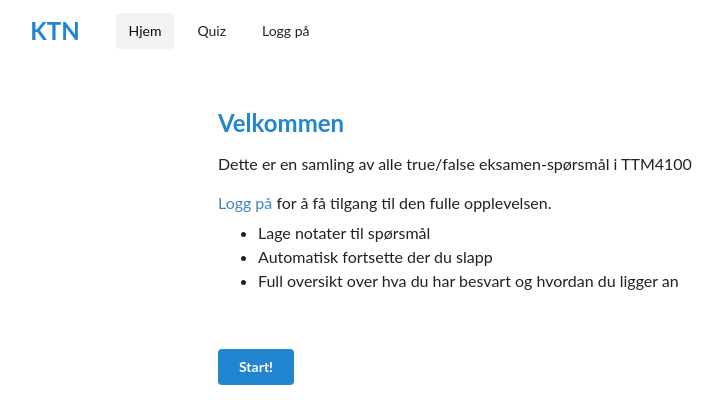
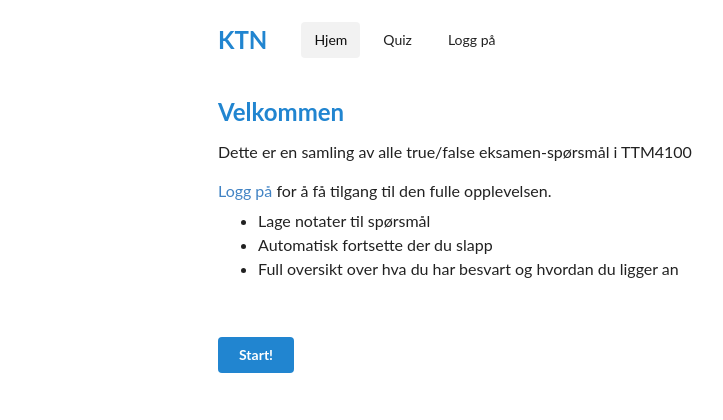
Before and after one commit to tenstad/ktn, a Django app: page / in a window 1280 px wide. Shown: the top 420 px of the page, without its empty margins (72-795 px from the left). Run offline with Django 3.2, Linux system fonts and the light colour scheme.

Commit message:
Improve styling

```diff
--- a/ktn/static/ktn/css/header.css
+++ b/ktn/static/ktn/css/header.css
@@ -1,3 +1,16 @@
-.menu {
-    margin-bottom: 50px !important;
+#header {
+    margin-bottom: 40px !important;
+    padding-top: 20px;
 }
+
+.menucontainer {
+    display: inline-block;
+    vertical-align: middle;
+}
+
+#header .logo {
+    display: inline-block;
+    margin: 0;
+    margin-right: 30px;
+    vertical-align: middle;
+}
--- a/ktn/templates/ktn/header.html
+++ b/ktn/templates/ktn/header.html
@@ -1,10 +1,11 @@
 {% load ktn_settings %}
 
-<div class="ui container">
-  <div class="ui secondary menu">
-    <h2 class="ui header item {{ "ACCENT_COLOR_NAME"|setting }}">
+<div id="header" class="ui text container">
+  <h2 class="ui header logo {{ "ACCENT_COLOR_NAME"|setting }}" style="">
     KTN
   </h2>
+  <div class="menucontainer">
+    <div class="ui secondary menu" style="max-width: 100%; !important;">
       <a class="item home_tab" href="/">
         Hjem
       </a>
@@ -22,3 +23,4 @@
       {% endif %}
     </div>
   </div>
+</div>
```
Also changed, not shown: quiz/static/quiz/css/question.css (+14 -6 lines), quiz/templates/quiz/question.html (+8 -8 lines). Lines whose indentation alone changed are shown as unchanged.
